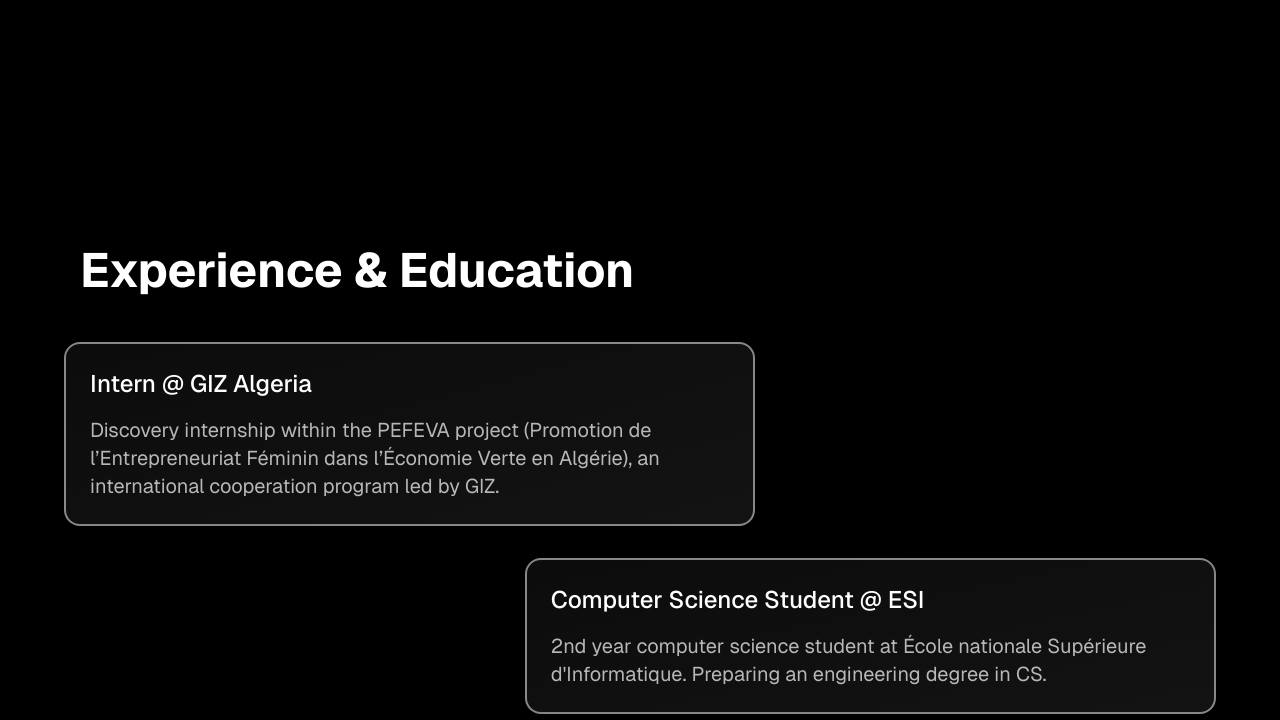
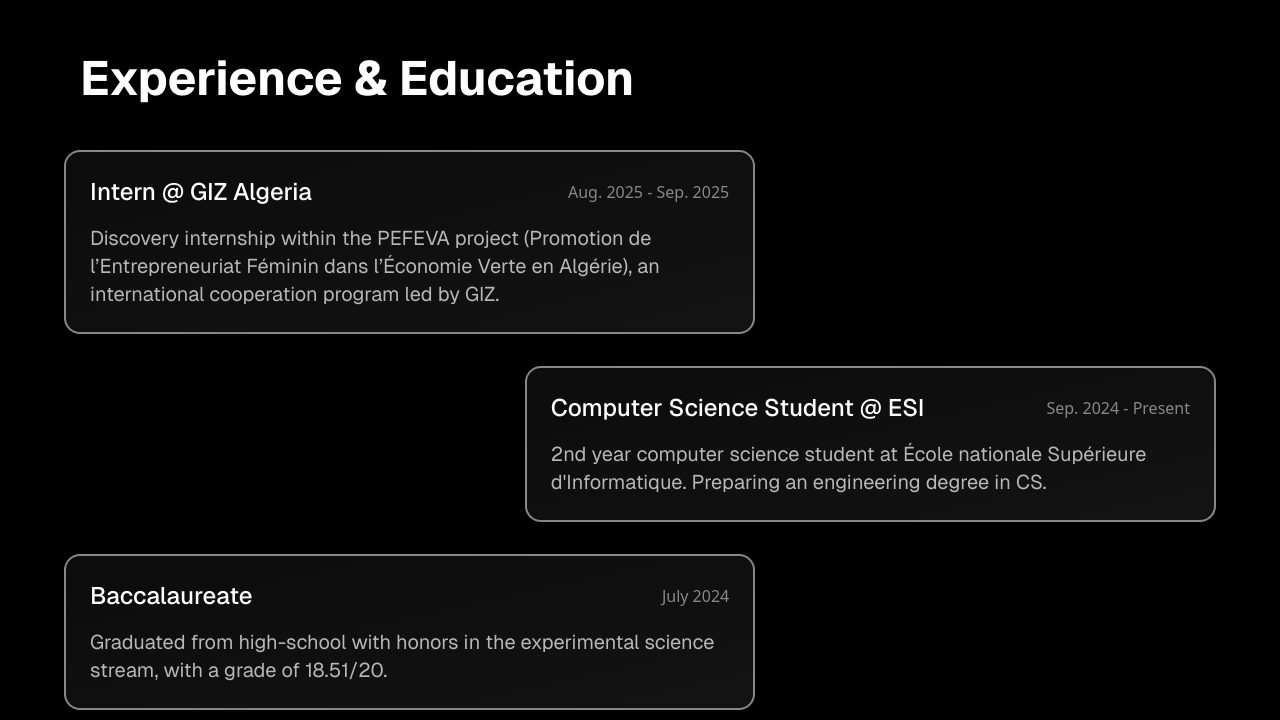
Before and after one commit to kalis26/Portfolio, a React (Create React App) app: page / in a window 1280 px wide. Shown: the part 2077-2797 px from the top of the page. Built offline with nearby package versions, Linux system fonts and the light colour scheme.

Commit message:
Added some responsiveness

```diff
--- a/src/app.jsx
+++ b/src/app.jsx
@@ -6,7 +6,7 @@
 
 function SetMainSection() {
     return (
-        <div className="p-10 flex flex-col gap-52">
+        <div className="p-10 flex flex-col gap-16 lg:gap-36">
             <img src="/images/panel.png" alt="Logo" className="mx-auto rounded-2xl" />
             <About />
             <Skills />
--- a/src/components/experience.jsx
+++ b/src/components/experience.jsx
@@ -1,37 +1,50 @@
-export default function Experience() {
+function isEven(key) {
+    return key % 2 === 0
+}
+
+const ExperienceDetails = ({title, date, description, keyValue}) => {
     return (
-        <div className="flex p-6 flex-col gap-8">
-            <h1 className="text-5xl text-white font-[Geist-Bold] p-4">Experience & Education</h1>
-            <div className="p-6 w-4/5 md:w-3/5 rounded-2xl border-2 border-white/50 hover:border-white/90 transition-all duration-300 bg-gradient-to-br from-[#0c0c0c] to-[#131313]">
-                <h2 className="text-white font-[Geist-Medium] text-2xl pb-4">
-                    Intern @ GIZ Algeria
+        <div className={`p-6 w-full md:w-3/5 rounded-2xl border-2 border-white/50 hover:border-white/90 transition-all duration-300 bg-gradient-to-br from-[#0c0c0c] to-[#131313] ${isEven(keyValue) ? 'self-end' : 'self-start'}`}>
+            <div className="flex flex-row items-center">
+                <h2 className="text-white font-[Geist-Medium] md:text-2xl text-xl pb-4 inline-block">
+                    {title}
                 </h2>
-                <p className="font-[Geist-Regular] text-white/70 text-xl">
-                    Discovery internship within the PEFEVA project
-                    (Promotion de l’Entrepreneuriat Féminin dans l’Économie Verte en Algérie),
-                    an international cooperation program led by GIZ.
-                </p>
+                <p className="text-white/50 inline-block pb-4 ml-auto">{date}</p>
             </div>
-
-            <div className="p-6 w-4/5 md:w-3/5 rounded-2xl border-2 border-white/50 hover:border-white/90 transition-all duration-300 self-end bg-gradient-to-br from-[#0c0c0c] to-[#131313]">
-                <h2 className="text-white font-[Geist-Medium] text-2xl pb-4">
-                    Computer Science Student @ ESI
-                </h2>
-                <p className="font-[Geist-Regular] text-white/70 text-xl">
-                    2nd year computer science student at École nationale Supérieure d'Informatique.
-                    Preparing an engineering degree in CS.
-                </p>
-            </div>
-
-            <div className="p-6 w-4/5 md:w-3/5 rounded-2xl border-2 border-white/50 hover:border-white/90 transition-all duration-300 bg-gradient-to-br from-[#0c0c0c] to-[#131313]">
-                <h2 className="text-white font-[Geist-Medium] text-2xl pb-4">
-                    Baccalaureate
-                </h2>
-                <p className="font-[Geist-Regular] text-white/70 text-xl">
-                    Graduated from high-school with honors in the experimental science stream, with a
-                    grade of 18.51/20.
-                </p>
-            </div>
+            <p className="font-[Geist-Regular] text-white/70 md:text-xl text-lg">
+                {description}
+            </p>
         </div>
     );
 }
+
+function ListExperience({exp}) {
+    const listexp = exp.map(experience =>
+        <ExperienceDetails
+            title={experience.title}
+            date={experience.date}
+            description={experience.description}
+            keyValue={experience.key}
+            key={experience.key}
+        />
+    );
+
+    return (
+        <div className="flex md:p-6 p-3 flex-col gap-8">
+            <h1 className="text-center md:text-left text-5xl text-white font-[Geist-Bold] md:p-4 p-2">Experience & Education</h1>
+            {listexp}
+        </div>
+    );
+}
+
+const exp = [
+    {key: 1, title: 'Intern @ GIZ Algeria', date: 'Aug. 2025 - Sep. 2025', description: 'Discovery internship within the PEFEVA project (Promotion de l’Entrepreneuriat Féminin dans l’Économie Verte en Algérie), an international cooperation program led by GIZ.'},
+    {key: 2, title: 'Computer Science Student @ ESI', date: 'Sep. 2024 - Present', description: '2nd year computer science student at École nationale Supérieure d\'Informatique. Preparing an engineering degree in CS.'},
+    {key: 3, title: 'Baccalaureate', date: 'July 2024', description: 'Graduated from high-school with honors in the experimental science stream, with a grade of 18.51/20.'}
+];
+
+export default function Experience() {
+    return (
+        <ListExperience exp={exp} />
+    );
+}
--- a/src/components/navbar.jsx
+++ b/src/components/navbar.jsx
@@ -1,29 +1,82 @@
+import { useState, useEffect } from "react";
+
 export default function Navbar({ scrollY }) {
+
+    const [showOverlay, setShowOverlay] = useState(false);
+
+    useEffect(() => {
+        if (showOverlay) {
+            document.body.style.overflow = 'hidden';
+        } else {
+            document.body.style.overflow = 'unset';
+        }
+
+        return () => {
+            document.body.style.overflow = 'unset';
+        };
+    }, [showOverlay]);
+
     return (
+        <>
             <nav className='fixed top-4 lg:top-6 z-50 w-full'>
-            <div className="container mx-auto max-w-[1672px] px-12 md:px-14">
-                <div className={`navbar flex items-center relative bg-black rounded-2xl p-4 font-[Geist-Medium] transition-all duration-500 ease-out ${scrollY > 50 ? 'border border-white/5 shadow-[0_0_20px_rgba(255,255,255,0.08)]' : 'border border-transparent'}`}>
-                    <div className='flex-1'>
-                        <a href='/' className='text-[#ebebed] font-[Bebas-Neue] text-3xl'>
+                <div className="container mx-auto max-w-[1672px] px-8 md:px-14">
+                    <div className={`navbar flex items-center relative bg-black rounded-2xl p-4 font-[Geist-Medium] transition-all duration-500 ease-out ${scrollY > 50 && !showOverlay ? 'border border-white/10 shadow-[0_0_20px_rgba(255,255,255,0.08)]' : 'border border-transparent'}`}>
+                        <div className='flex-1 items-center justify-center'>
+                            <a href='/' className='text-[#ebebed] font-[Michroma] text-xl font-bold'>
                                 <img src="/images/logo.png" alt="Logo" className="inline-block h-8 w-8 mr-2" />
                                 AMR
                             </a>
                         </div>
-                    <ul className="flex space-x-4 justify-center text-base absolute left-1/2 transform -translate-x-1/2">
+                        <ul className="hidden lg:flex space-x-4 justify-center text-base absolute left-1/2 transform -translate-x-1/2">
                             <a href="/" className="text-[#ceced3] px-3 py-1 hover:text-[#FFFFFF] hover:bg-[rgba(255,255,255,0.15)] rounded-lg transition-all duration-300 text-center">Home</a>
                             <a href="/" className="text-[#ceced3] px-3 py-1 hover:text-[#FFFFFF] hover:bg-[rgba(255,255,255,0.15)] rounded-lg transition-all duration-300 text-center">About</a>
                             <a href="/" className="text-[#ceced3] px-3 py-1 hover:text-[#FFFFFF] hover:bg-[rgba(255,255,255,0.15)] rounded-lg transition-all duration-300 text-center">Experience</a>
                             <a href="/projects.html" className="text-[#ceced3] px-3 py-1 hover:text-[#FFFFFF] hover:bg-[rgba(255,255,255,0.15)] rounded-lg transition-all duration-300 text-center">Projects</a>
                             <a href="/contact.html" className="text-[#ceced3] px-3 py-1 hover:text-[#FFFFFF] hover:bg-[rgba(255,255,255,0.15)] rounded-lg transition-all duration-300 text-center">Contact</a>
                         </ul>
-                    <div className='flex-1 flex justify-end items-center space-x-4'>
+                        <div className='hidden lg:flex flex-1 justify-end items-center space-x-4'>
                             <button className="text-black text-sm px-2 py-2 bg-white rounded-lg transition-all duration-300 hover:bg-[rgb(188,185,185)] flex items-center justify-center">
-                            <svg xmlns="http://www.w3.org/2000/svg" className="h-4 w-4 mr-1" width="24" height="24" viewBox="0 0 24 24" fill="none" stroke="#000000" stroke-width="2" stroke-linecap="round" stroke-linejoin="round"><path d="M13 2H6a2 2 0 0 0-2 2v16c0 1.1.9 2 2 2h12a2 2 0 0 0 2-2V9l-7-7z"/><path d="M13 3v6h6"/></svg>
+                                <svg xmlns="http://www.w3.org/2000/svg" className="h-4 w-4 mr-1" width="24" height="24" viewBox="0 0 24 24" fill="none" stroke="#000000" strokeWidth="2" strokeLinecap="round" strokeLinejoin="round"><path d="M13 2H6a2 2 0 0 0-2 2v16c0 1.1.9 2 2 2h12a2 2 0 0 0 2-2V9l-7-7z"/><path d="M13 3v6h6"/></svg>
+                                Download Resume
+                            </button>
+                        </div>
+                        {!showOverlay && (
+                            <div className="lg:hidden flex flex-1 justify-end items-center">
+                                <button onClick={() => setShowOverlay(true)}>
+                                    <svg xmlns="http://www.w3.org/2000/svg" width="24" height="24" viewBox="0 0 24 24" fill="none" stroke="#FFFFFF" strokeWidth="2" strokeLinecap="round" strokeLinejoin="round"><line x1="3" y1="12" x2="21" y2="12"></line><line x1="3" y1="6" x2="21" y2="6"></line><line x1="3" y1="18" x2="21" y2="18"></line></svg>
+                                </button>
+                            </div>
+                        )}
+                        {showOverlay && (
+                            <div className="lg:hidden flex flex-1 justify-end items-center">
+                                <button onClick={() => setShowOverlay(false)}>
+                                    <svg xmlns="http://www.w3.org/2000/svg" width="24" height="24" viewBox="0 0 24 24" fill="none" stroke="#FFFFFF" strokeWidth="2" strokeLinecap="round" strokeLinejoin="round"><line x1="18" y1="6" x2="6" y2="18"></line><line x1="6" y1="6" x2="18" y2="18"></line></svg>
+                                </button>
+                            </div>
+                        )}
+                    </div>
+                </div>
+            </nav>
+            {showOverlay && (
+                <div className="bg-black h-screen fixed inset-0 z-40">
+                    <div className="flex items-center justify-center h-full pt-16">
+                        <div className="flex flex-col items-center space-y-8">
+                            <a href="/" className="text-[#ceced3] px-6 py-3 hover:text-[#FFFFFF] transition-all duration-300 text-2xl text-center">Home</a>
+                            <a href="/" className="text-[#ceced3] px-6 py-3 hover:text-[#FFFFFF] transition-all duration-300 text-2xl text-center">About</a>
+                            <a href="/" className="text-[#ceced3] px-6 py-3 hover:text-[#FFFFFF] transition-all duration-300 text-2xl text-center">Experience</a>
+                            <a href="/projects.html" className="text-[#ceced3] px-6 py-3 hover:text-[#FFFFFF] transition-all duration-300 text-2xl text-center">Projects</a>
+                            <a href="/contact.html" className="text-[#ceced3] px-6 py-3 hover:text-[#FFFFFF] transition-all duration-300 text-2xl text-center">Contact</a>
+
+                            <div className="mt-8">
+                                <button className="text-black text-lg px-6 py-3 bg-white rounded-lg transition-all duration-300 hover:bg-[rgb(188,185,185)] flex items-center justify-center">
+                                    <svg xmlns="http://www.w3.org/2000/svg" className="h-5 w-5 mr-2" width="24" height="24" viewBox="0 0 24 24" fill="none" stroke="#000000" strokeWidth="2" strokeLinecap="round" strokeLinejoin="round"><path d="M13 2H6a2 2 0 0 0-2 2v16c0 1.1.9 2 2 2h12a2 2 0 0 0 2-2V9l-7-7z"/><path d="M13 3v6h6"/></svg>
                                     Download Resume
                                 </button>
                             </div>
                         </div>
                     </div>
-        </nav>
+                </div>
+            )}
+        </>
     );
 }
--- a/src/index.css
+++ b/src/index.css
@@ -23,6 +23,11 @@
     src: url('../public/fonts/BebasNeue-Regular.ttf') format('truetype');
 }
 
+@font-face {
+    font-family: 'Michroma';
+    src: url('../public/fonts/Michroma-Regular.ttf') format('truetype');
+}
+
 html, body {
     margin: 0;
     padding: 0;
```
Also changed, not shown: src/components/about.jsx (+5 -5 lines), src/components/skills.jsx (+15 -15 lines), public/fonts/Michroma-Regular.ttf (added). Lines whose indentation alone changed are shown as unchanged.
